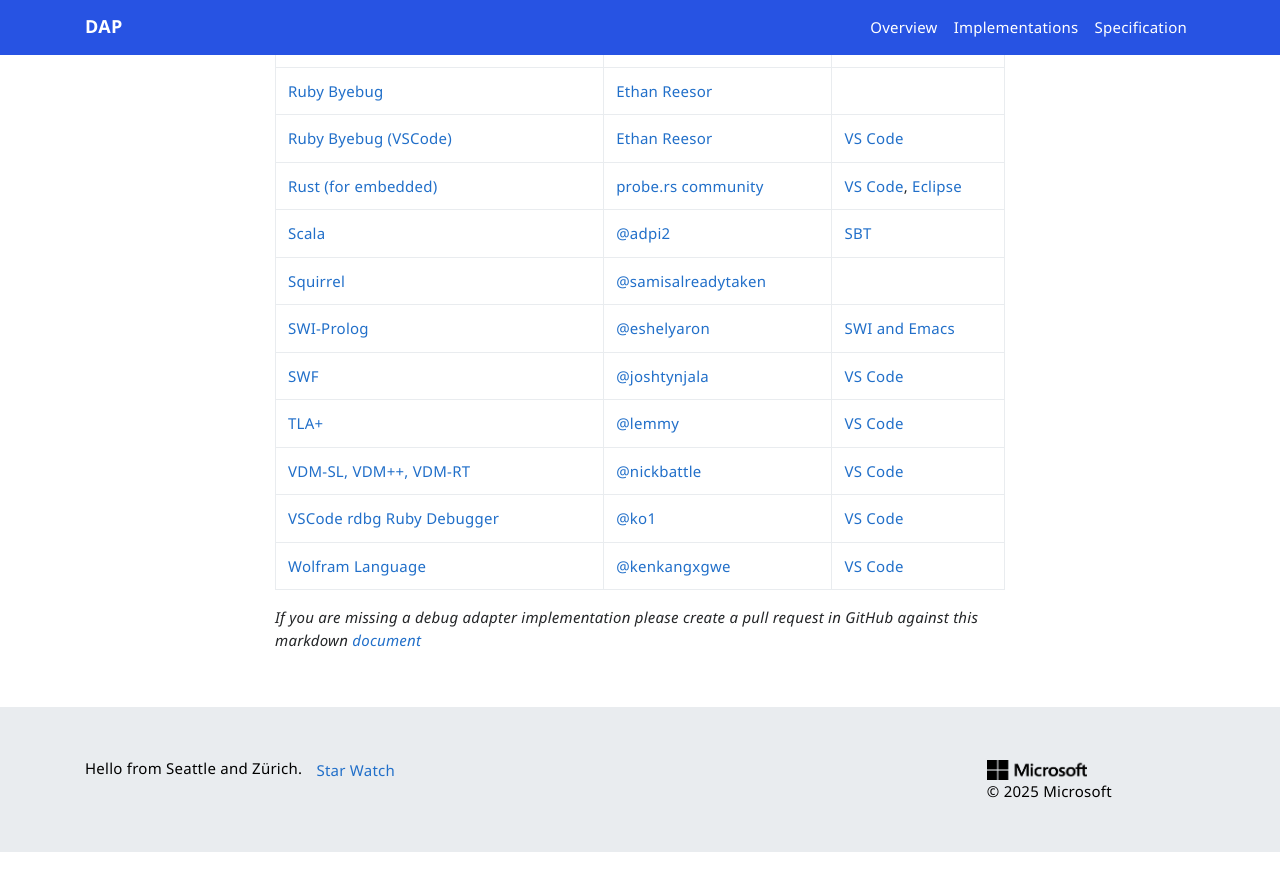
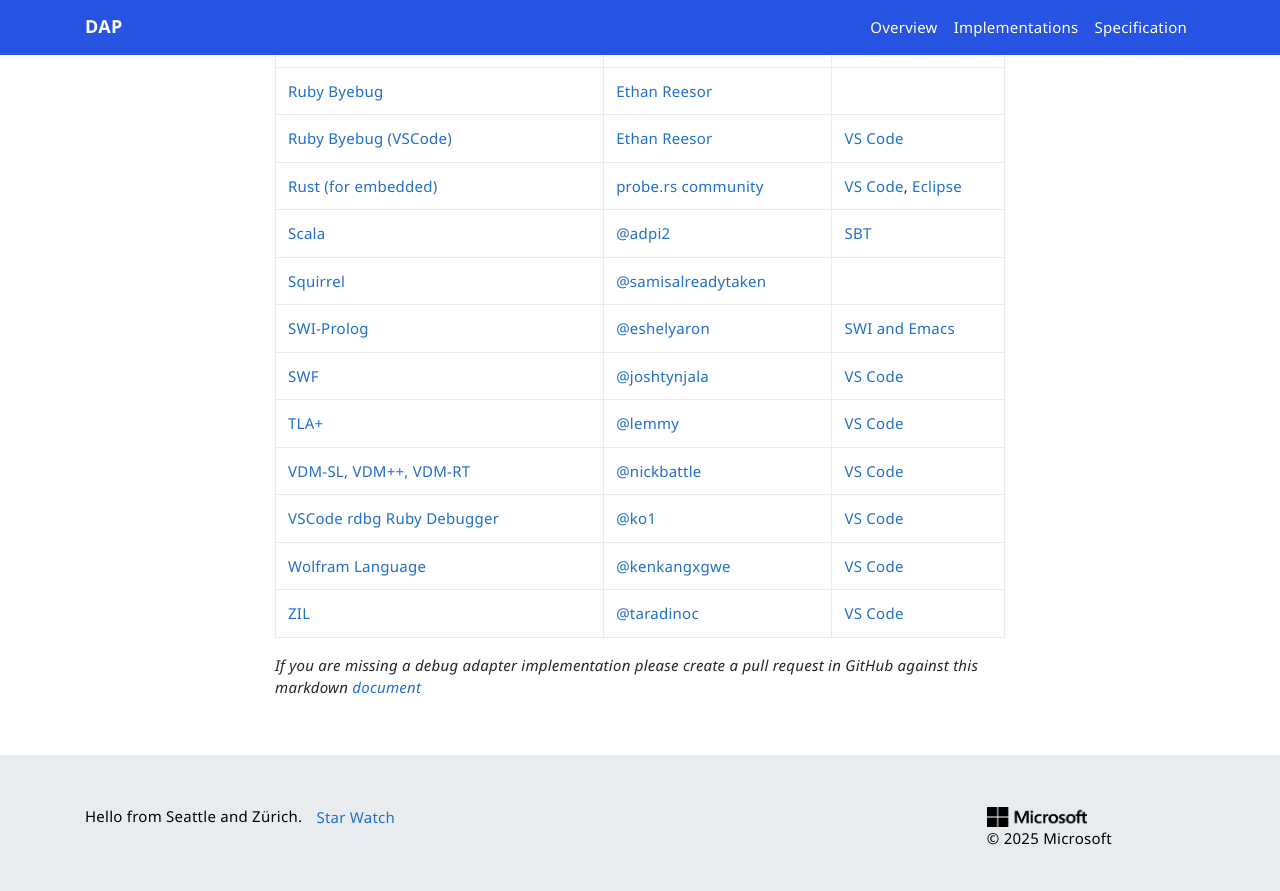
Before and after one commit to microsoft/debug-adapter-protocol, a Jekyll site: the page built from _implementors/adapters.md, in a window 1280 px wide and 900 px high, scrolled down 3720 px. Shown: the top 891 px of the window. Built offline with Jekyll 4.4.1, drawn with Linux system fonts in a browser that asks for light colours; nearby versions of some CDN libraries; comment, search, counter and statistics services are not loaded; before the commit the page ends 4572 px from its top, so only the background shows below that.

Commit message:
Add ZIL debug adapter (#585)

```diff
--- a/_implementors/adapters.md
+++ b/_implementors/adapters.md
@@ -92,6 +92,7 @@
 [VDM-SL, VDM++, VDM-RT](https://github.com/nickbattle/vdmj/tree/master/lsp)|[@nickbattle](https://github.com/nickbattle)|[VS Code](https://marketplace.visualstudio.com/items?itemName=jonaskrask.vdm-vscode)
 [VSCode rdbg Ruby Debugger](https://github.com/ruby/vscode-rdbg)|[@ko1](https://github.com/ko1)|[VS Code](https://marketplace.visualstudio.com/items?itemName=KoichiSasada.vscode-rdbg)
 [Wolfram Language](https://github.com/kenkangxgwe/lsp-wl?tab=readme-ov-file#debug-adapter-features)|[@kenkangxgwe](https://github.com/kenkangxgwe/lsp-wl)|[VS Code](https://marketplace.visualstudio.com/items?itemName=lsp-wl.lsp-wl-client)
+[ZIL](https://foss.heptapod.net/zilf/vscode-zil-language)|[@taradinoc](https://github.com/taradinoc)|[VS Code](https://marketplace.visualstudio.com/items?itemName=zilf.zil-language)
 {: .table .table-bordered .table-responsive}
 
 *If you are missing a debug adapter implementation please create a pull request in GitHub against this markdown [document](https://github.com/Microsoft/debug-adapter-protocol/blob/main/_implementors/adapters.md)*
```
